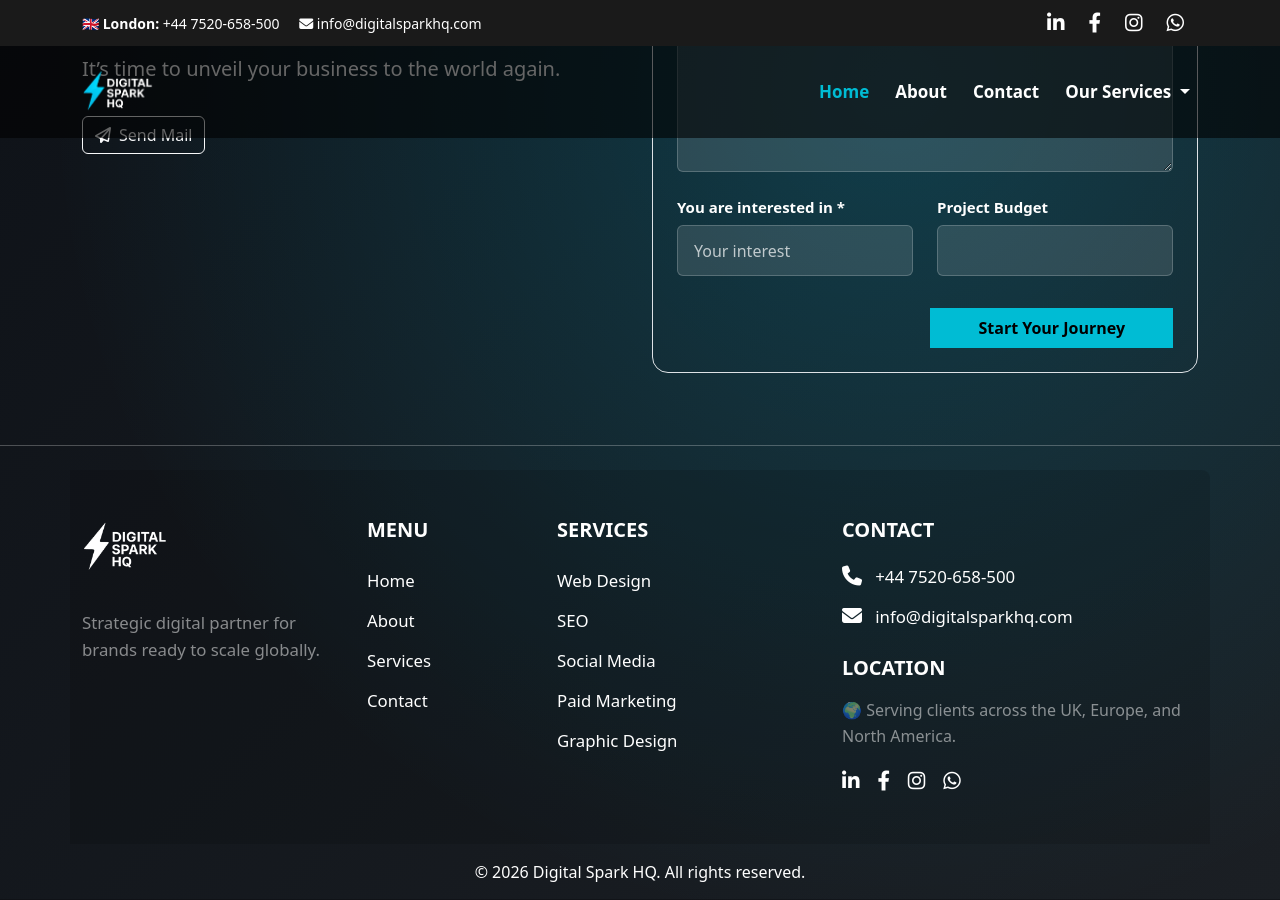
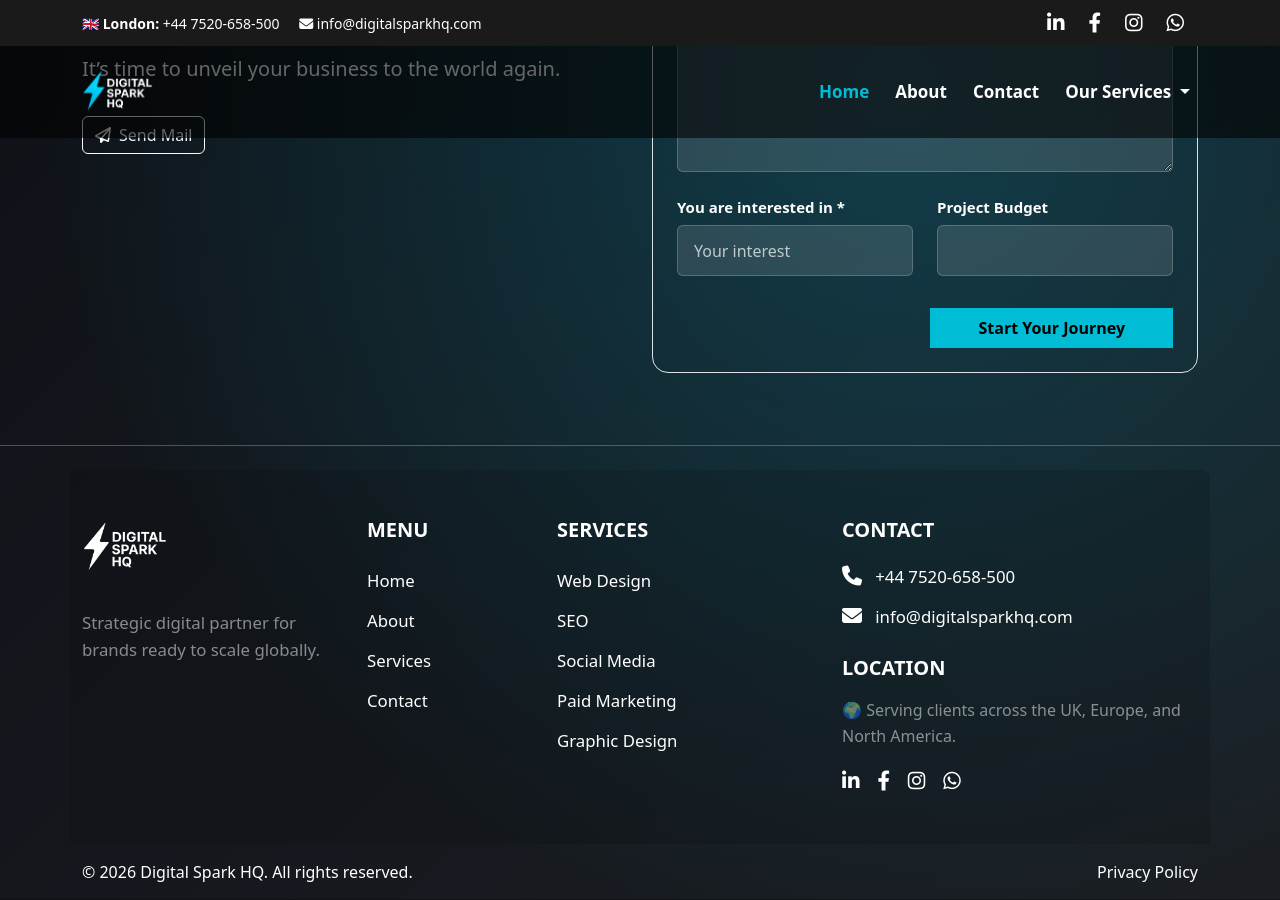
Before and after one commit to Iambiswajit-C/digitalsparkhq, a Jekyll site: the page built from index.md, in a window 1280 px wide and 900 px high, scrolled down 4577 px. Built offline with Jekyll 4.4.1, drawn with Linux system fonts in a browser that asks for light colours.

Commit message:
Update footer.html

```diff
--- a/_includes/footer.html
+++ b/_includes/footer.html
@@ -155,7 +155,21 @@
 </div>
 </div>
   <!-- Copyright -->
-<div class="footer-copyright text-center py-3 fs-6">
-  © {{ site.time | date: "%Y" }} Digital Spark HQ. All rights reserved.
+<div class="footer-copyright py-3 fs-6">
+  <div class="container d-flex flex-column flex-md-row justify-content-between align-items-center text-center text-md-start">
+
+    <!-- Left: Copyright -->
+    <div class="mb-2 mb-md-0">
+      © {{ site.time | date: "%Y" }} Digital Spark HQ. All rights reserved.
+    </div>
+
+    <!-- Right: Privacy Policy -->
+    <div>
+      <a href="{{ '/privacy-policy/' | relative_url }}" class="text-white text-decoration-none">
+        Privacy Policy
+      </a>
+    </div>
+
+  </div>
 </div>
 </footer>
```
